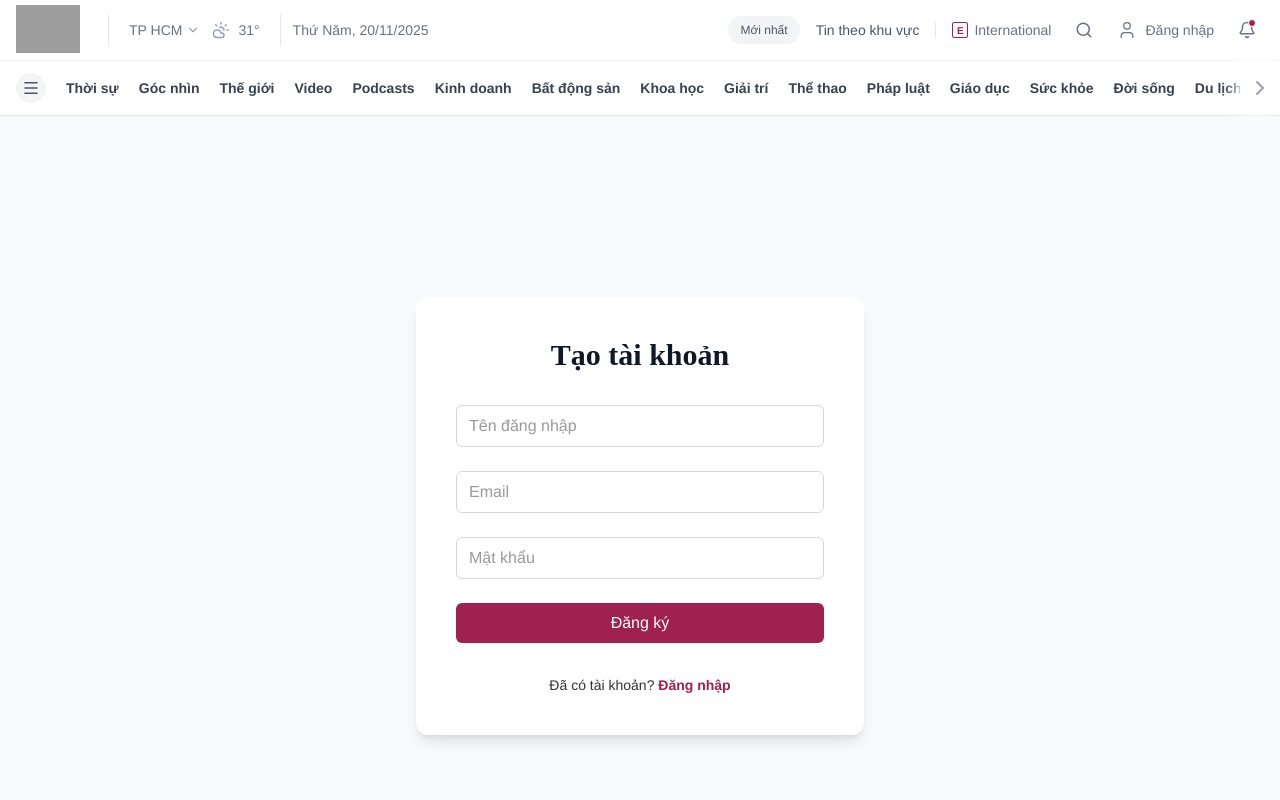
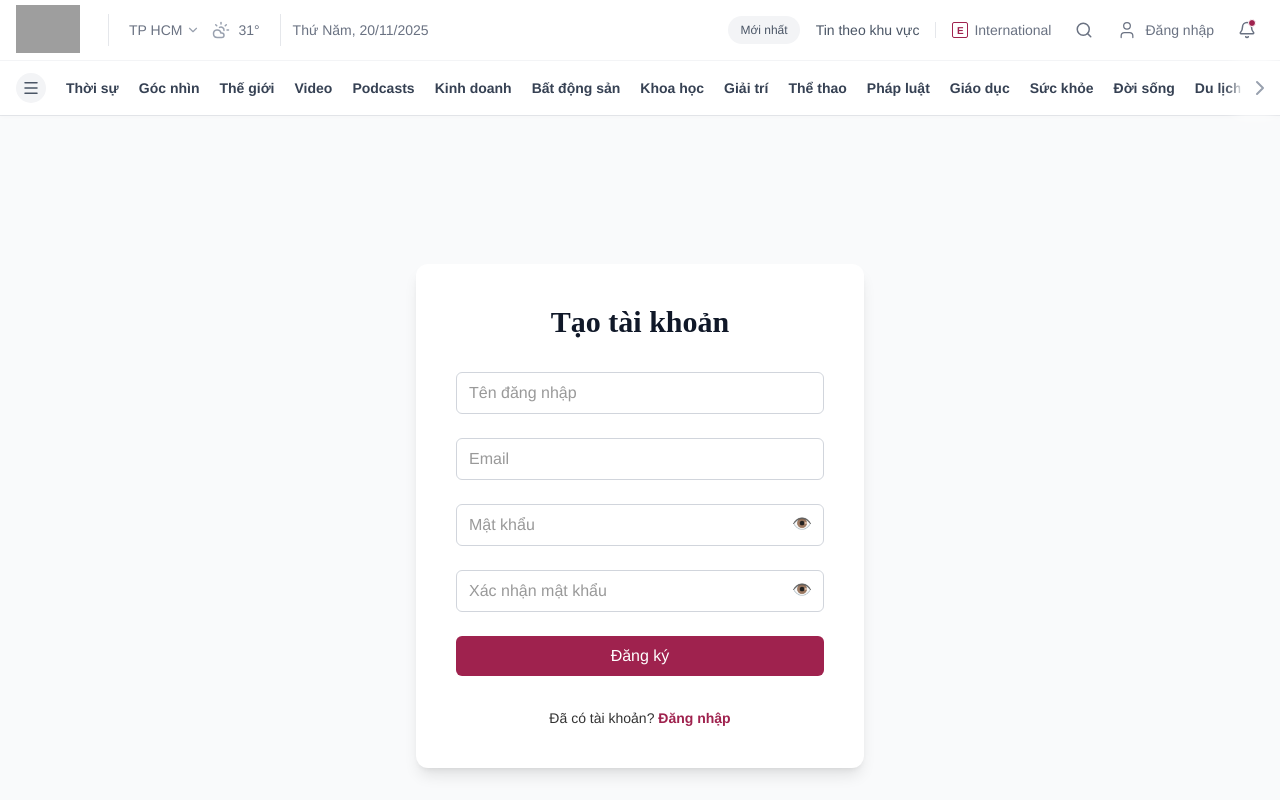
Before and after one commit to billtai26/your_newspaper, a React (Vite) app: page /register in a window 1280 px wide. Shown: the top 800 px of the page. Built offline with nearby package versions, Linux system fonts and the light colour scheme; grey boxes are pictures that could not be loaded.

Commit message:
Tích hợp API đăng ký, đăng nhập

```diff
--- a/package.json
+++ b/package.json
@@ -17,6 +17,7 @@
     "react-dom": "^19.2.0",
     "react-icons": "^5.5.0",
     "react-router-dom": "^7.11.0",
+    "react-toastify": "^11.0.5",
     "tailwindcss": "^4.1.17"
   },
   "devDependencies": {
--- a/src/App.jsx
+++ b/src/App.jsx
@@ -11,8 +11,10 @@ import PostManagement from './pages/PostManagement'
 import UserManagement from './pages/UserManagement'
 import CategoryManagement from './pages/CategoryManagement'
 import CommentManagement from './pages/CommentManagement'
-import Login from './pages/Login';
+import ActivateAccount from './pages/ActivateAccount'
+import Login from './pages/Login'
 import Register from './pages/Register'
+import { ToastContainer } from 'react-toastify'
 
 // Component Trang Chủ
 const HomePage = () => (
@@ -35,6 +37,18 @@ const HomePage = () => (
 function App() {
   return (
     <BrowserRouter>
+      <ToastContainer
+        position="top-right"
+        autoClose={3000}
+        hideProgressBar={false}
+        newestOnTop={false}
+        closeOnClick
+        rtl={false}
+        pauseOnFocusLoss
+        draggable
+        pauseOnHover
+        theme="colored"
+      />
       <Routes>
         {/* Route dành riêng cho Admin: Không hiển thị Header và Footer của trang tin tức */}
         <Route path="/admin" element={<AdminLayout />}>
@@ -57,6 +71,7 @@ function App() {
                   <Route path="/article/:id" element={<ArticleDetail />} />
                   <Route path="/login" element={<Login />} />
                   <Route path="/register" element={<Register />} />
+                  <Route path="/activate/:token" element={<ActivateAccount />} />
                   {/* Bạn có thể thêm các route khác của trang người dùng ở đây */}
                 </Routes>
               </main>
--- a/src/api/authApi.js
+++ b/src/api/authApi.js
@@ -8,6 +8,10 @@ const authApi = {
   login: (data) => {
     const url = '/authenticate/login'
     return axiosClient.post(url, data)
+  },
+  // Nếu bạn muốn kiểm tra trạng thái token từ FE
+  activate: (token) => {
+    return axiosClient.get(`/authenticate/activate/${token}`)
   }
 }
 
--- /dev/null
+++ b/src/pages/ActivateAccount.jsx
@@ -0,0 +1,49 @@
+import React, { useEffect, useRef } from 'react' // Thêm useRef
+import { useParams, useNavigate } from 'react-router-dom'
+import { toast } from 'react-toastify'
+import authApi from '../api/authApi'
+
+const ActivateAccount = () => {
+  const { token } = useParams()
+  const navigate = useNavigate()
+
+  // Tạo một "khóa" để ngăn gọi API lần 2
+  const initialized = useRef(false)
+
+  useEffect(() => {
+    // Nếu đã chạy rồi thì thoát ra, không làm gì cả
+    if (initialized.current) return
+
+    // Đánh dấu là đã chạy
+    initialized.current = true
+
+    const verifyAccount = async () => {
+      try {
+        const response = await authApi.activate(token)
+        if (response.data.status) {
+          toast.success('Kích hoạt tài khoản thành công! Bạn có thể đăng nhập.')
+          navigate('/login')
+        }
+      } catch (error) {
+        // Chỉ hiện lỗi nếu thực sự có lỗi từ server
+        toast.error(error.response?.data?.message || 'Mã kích hoạt không hợp lệ.')
+        navigate('/login')
+      }
+    }
+
+    if (token) {
+      verifyAccount()
+    }
+  }, [token, navigate])
+
+  return (
+    <div className="min-h-screen flex items-center justify-center">
+      <div className="text-center">
+        <h2 className="text-2xl font-semibold mb-4 text-gray-700">Đang xác thực tài khoản...</h2>
+        <div className="animate-spin rounded-full h-12 w-12 border-b-2 border-red-600 mx-auto"></div>
+      </div>
+    </div>
+  )
+}
+
+export default ActivateAccount
--- a/src/pages/Login.jsx
+++ b/src/pages/Login.jsx
@@ -1,10 +1,11 @@
 import React, { useState } from 'react'
 import { useNavigate, Link } from 'react-router-dom'
 import authApi from '../api/authApi'
+import { toast } from 'react-toastify'
 
 const Login = () => {
   const [formData, setFormData] = useState({ username: '', password: '' })
-  const [error, setError] = useState('')
+  const [showPassword, setShowPassword] = useState(false)
   const navigate = useNavigate()
 
   const handleSubmit = async (e) => {
@@ -12,16 +13,24 @@ const Login = () => {
     try {
       const response = await authApi.login(formData)
       if (response.data.status) {
-        // Lưu token và role vào localStorage
         localStorage.setItem('token', response.data.token)
         localStorage.setItem('role', response.data.role)
 
-        // Chuyển hướng dựa trên role
+        toast.success('Chào mừng bạn quay trở lại!')
+
         if (response.data.role === 'admin') navigate('/admin')
         else navigate('/')
       }
     } catch (err) {
-      setError(err.response?.data?.message || 'Đăng nhập thất bại')
+      const status = err.response?.status
+      const errMsg = err.response?.data?.message || 'Đăng nhập thất bại'
+
+      if (status === 403) {
+        // Đây là lỗi tài khoản chưa kích hoạt
+        toast.warning(errMsg)
+      } else {
+        toast.error(errMsg)
+      }
     }
   }
 
@@ -29,22 +38,37 @@ const Login = () => {
     <div className="min-h-screen flex items-center justify-center bg-gray-50 py-12 px-4">
       <div className="max-w-md w-full space-y-8 bg-white p-10 rounded-xl shadow-lg">
         <h2 className="text-center text-3xl font-bold text-gray-900">Đăng nhập</h2>
-        {error && <p className="text-red-500 text-sm text-center">{error}</p>}
         <form className="mt-8 space-y-6" onSubmit={handleSubmit}>
           <input
             type="text"
             required
             className="w-full px-3 py-2 border border-gray-300 rounded-md"
             placeholder="Tên đăng nhập"
-            onChange={(e) => setFormData({ ...formData, username: e.target.value })}
+            onChange={(e) => setFormData({
+              ...formData,
+              username: e.target.value
+            })}
           />
-          <input
-            type="password"
-            required
-            className="w-full px-3 py-2 border border-gray-300 rounded-md"
-            placeholder="Mật khẩu"
-            onChange={(e) => setFormData({ ...formData, password: e.target.value })}
-          />
+          <div className="relative">
+            <input
+              type={showPassword ? 'text' : 'password'}
+              required
+              className="w-full px-3 py-2 border border-gray-300 rounded-md"
+              placeholder="Mật khẩu"
+              value={formData.password}
+              onChange={(e) => setFormData({
+                ...formData,
+                password: e.target.value
+              })}
+            />
+            <button
+              type="button"
+              onClick={() => setShowPassword(!showPassword)}
+              className="absolute right-3 top-2 text-gray-600 hover:text-gray-900"
+            >
+              {showPassword ? '🙈' : '👁️'}
+            </button>
+          </div>
           <button type="submit" className="w-full py-2 px-4 bg-vn-red text-white rounded-md hover:bg-red-700">
             Đăng nhập
           </button>
--- a/src/pages/Register.jsx
+++ b/src/pages/Register.jsx
@@ -1,22 +1,44 @@
 import React, { useState } from 'react'
 import { useNavigate, Link } from 'react-router-dom'
 import authApi from '../api/authApi'
+import { toast } from 'react-toastify'
 
 const Register = () => {
-  const [formData, setFormData] = useState({ username: '', email: '', password: '' })
-  const [error, setError] = useState('')
+  const [formData, setFormData] = useState({ username: '', email: '', password: '', confirmPassword: '' })
+  const [showPassword, setShowPassword] = useState(false)
+  const [showConfirmPassword, setShowConfirmPassword] = useState(false)
   const navigate = useNavigate()
 
   const handleSubmit = async (e) => {
     e.preventDefault()
+
+    // Kiểm tra mật khẩu trùng khớp
+    if (formData.password !== formData.confirmPassword) {
+      toast.error('Mật khẩu xác nhận không trùng khớp!')
+      return
+    }
+
+    // Kiểm tra độ dài mật khẩu
+    if (formData.password.length < 6) {
+      toast.error('Mật khẩu phải có ít nhất 6 ký tự!')
+      return
+    }
+
     try {
-      const response = await authApi.register(formData)
+      const response = await authApi.register({
+        username: formData.username,
+        email: formData.email,
+        password: formData.password
+      })
       if (response.data.status) {
-        alert('Đăng ký thành công!')
+        // Thông báo thành công và nhắc người dùng check mail
+        toast.success('Đăng ký thành công! Vui lòng kiểm tra email để kích hoạt tài khoản.')
         navigate('/login')
       }
     } catch (err) {
-      setError(err.response?.data?.message || 'Đăng ký thất bại')
+      // Hiển thị lỗi từ backend (ví dụ: "Username đã tồn tại")
+      const errMsg = err.response?.data?.message || 'Đăng ký thất bại'
+      toast.error(errMsg)
     }
   }
 
@@ -24,29 +46,67 @@ const Register = () => {
     <div className="min-h-screen flex items-center justify-center bg-gray-50 py-12 px-4">
       <div className="max-w-md w-full space-y-8 bg-white p-10 rounded-xl shadow-lg">
         <h2 className="text-center text-3xl font-bold text-gray-900">Tạo tài khoản</h2>
-        {error && <p className="text-red-500 text-sm text-center">{error}</p>}
         <form className="mt-8 space-y-6" onSubmit={handleSubmit}>
           <input
             type="text"
             required
             className="w-full px-3 py-2 border border-gray-300 rounded-md"
             placeholder="Tên đăng nhập"
-            onChange={(e) => setFormData({ ...formData, username: e.target.value })}
+            onChange={(e) => setFormData({
+              ...formData,
+              username: e.target.value
+            })}
           />
           <input
             type="email"
             required
             className="w-full px-3 py-2 border border-gray-300 rounded-md"
             placeholder="Email"
-            onChange={(e) => setFormData({ ...formData, email: e.target.value })}
+            onChange={(e) => setFormData({
+              ...formData,
+              email: e.target.value
+            })}
           />
-          <input
-            type="password"
-            required
-            className="w-full px-3 py-2 border border-gray-300 rounded-md"
-            placeholder="Mật khẩu"
-            onChange={(e) => setFormData({ ...formData, password: e.target.value })}
-          />
+          <div className="relative">
+            <input
+              type={showPassword ? 'text' : 'password'}
+              required
+              className="w-full px-3 py-2 border border-gray-300 rounded-md"
+              placeholder="Mật khẩu"
+              value={formData.password}
+              onChange={(e) => setFormData({
+                ...formData,
+                password: e.target.value
+              })}
+            />
+            <button
+              type="button"
+              onClick={() => setShowPassword(!showPassword)}
+              className="absolute right-3 top-2 text-gray-600 hover:text-gray-900"
+            >
+              {showPassword ? '🙈' : '👁️'}
+            </button>
+          </div>
+          <div className="relative">
+            <input
+              type={showConfirmPassword ? 'text' : 'password'}
+              required
+              className="w-full px-3 py-2 border border-gray-300 rounded-md"
+              placeholder="Xác nhận mật khẩu"
+              value={formData.confirmPassword}
+              onChange={(e) => setFormData({
+                ...formData,
+                confirmPassword: e.target.value
+              })}
+            />
+            <button
+              type="button"
+              onClick={() => setShowConfirmPassword(!showConfirmPassword)}
+              className="absolute right-3 top-2 text-gray-600 hover:text-gray-900"
+            >
+              {showConfirmPassword ? '🙈' : '👁️'}
+            </button>
+          </div>
           <button type="submit" className="w-full py-2 px-4 bg-vn-red text-white rounded-md hover:bg-red-700">
             Đăng ký
           </button>
```
Also changed, not shown: 1 other file (tests, documents, lock files or other folders).
